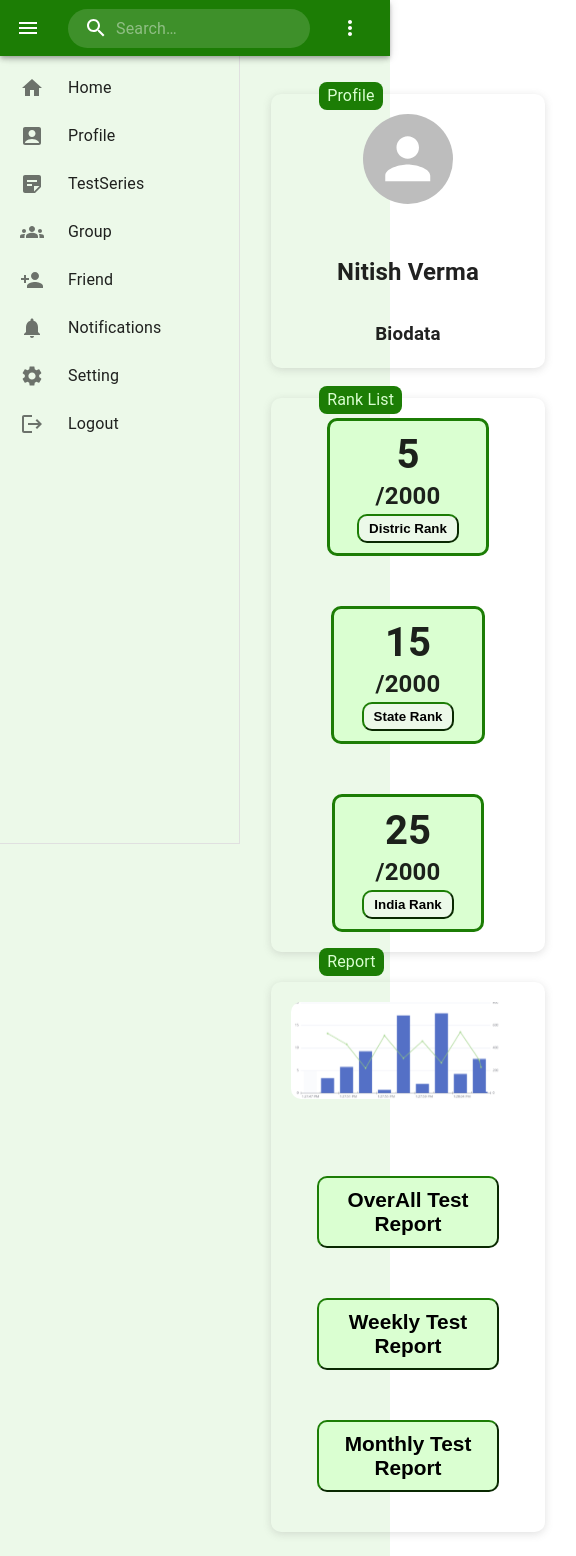
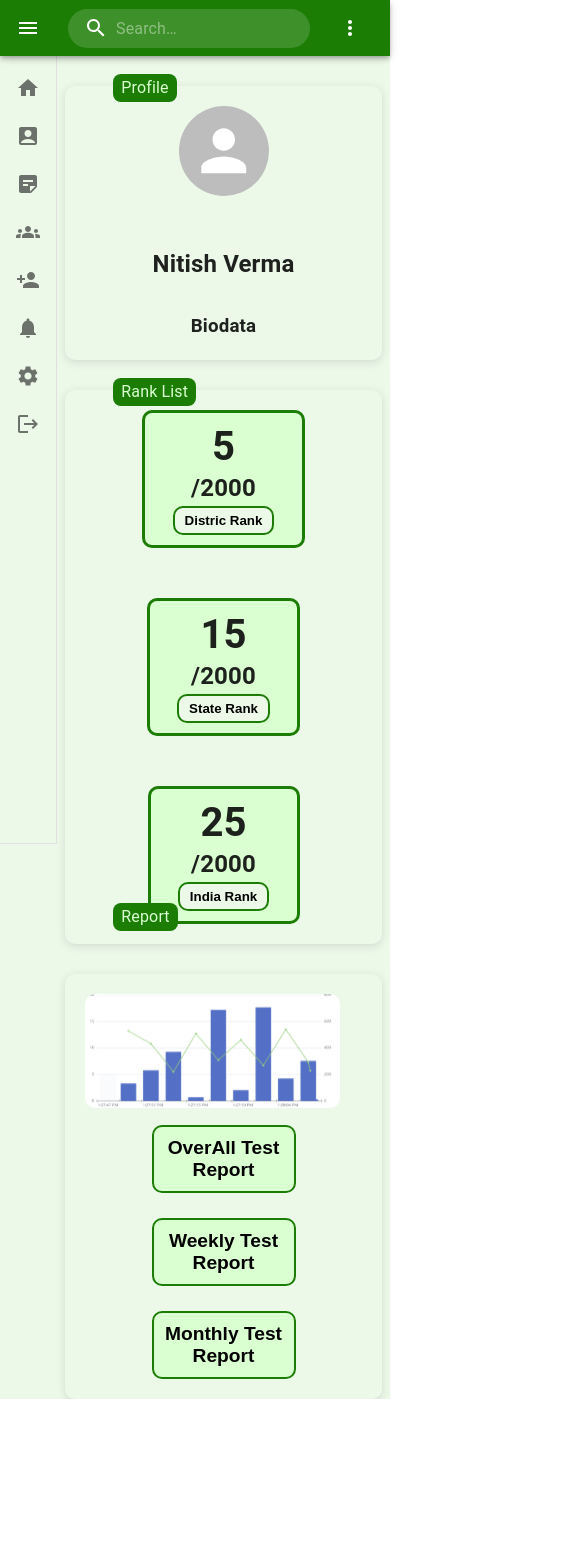
Before and after one commit to nitishVerma64/prep-iq, a React (Vite) app: page /profile in a window 390 px wide. Shown: the whole page, 576 px wide, since content can reach past the window. After the commit the page ends 1399 px from the top, so only its background shows below. Built offline with nearby package versions, Linux system fonts and the light colour scheme; a web font is replaced by a local one.

Commit message:
responsive-css

```diff
--- a/src/component/appStore.jsx
+++ b/src/component/appStore.jsx
@@ -2,7 +2,7 @@ import create from 'zustand';
 import {persist} from 'zustand/middleware';
 
 let appStore = (set) => ({
-    dopen:true,
+    dopen:false,
     updateOpen:(dopen) => set((state) => ({dopen:dopen})),
 });
 
--- a/src/component/pages/Profile.jsx
+++ b/src/component/pages/Profile.jsx
@@ -13,7 +13,7 @@ const Profile = () => {
         <Box height={70} sx={{backgroundColor:"var(--backGroundColor)"}}></Box>
         <Box sx={{display:'flex',minHeight:"100vh", backgroundColor:"var(--backGroundColor)"}}>
           <Sidenav/>
-          <Box component="main" sx={{flexGrow:1,p:3, display:"flex",flexDirection:"column"}}>
+          <Box component="main" sx={{flexGrow:1, paddingTop:2 , display:"flex",flexDirection:"column"}}>
             <div className="profile-main">
               <div className="profile-main-detail">
                   <div className="profile-main-img">
--- a/src/component/pages/Profile/profileCss.css
+++ b/src/component/pages/Profile/profileCss.css
@@ -7,7 +7,7 @@
     gap: 30px;
 }
 
-.profile-main-detail,.profile-main-rank-list,.profile-main-report,.profile-main-report-test-report-btn{
+.profile-main-detail,.profile-main-rank-list,.profile-main-report{
     display: flex;
     position: relative;
     gap: 50px;
@@ -21,10 +21,14 @@
 
 .profile-main-rank-list,.profile-main-report-test-report-btn{
     flex-wrap: wrap;
+
 }
 
 .profile-main-report-test-report-btn{
-    box-shadow: none;
+    display: flex;
+    position: relative;
+    justify-content: center;
+    gap: 25px;
 }
 
 .profile-main-heading{
@@ -50,17 +54,17 @@
 }
 
 .report-overlayer{
-    margin-top: -590px;
+    margin-top: -540px;
 }
 
 .test-report-btn{
     border-radius: 10px;
-    font-size: 1.8rem;
+    font-size: 1.5rem;
     font-weight: 600;
-    width: 13rem;
+    width: 10rem;
     padding: 10px;
     background-color: var(--clr-LightColor);
-    border-color:  var(--clr-DarkColor);
+    border:  2px solid var(--clr-DarkColor);
 }
 
 .test-report-btn:hover{
@@ -88,7 +92,12 @@
     }
 
     .test-report-btn{
-        font-size: 1.3rem;
+        font-size: 1.2rem;
+        width: 9rem;
+    }
+
+    .profile-main-report{
+        gap: 10px;
     }
 }
 
--- a/src/component/pages/TestSeries/LiveTest.jsx
+++ b/src/component/pages/TestSeries/LiveTest.jsx
@@ -6,14 +6,14 @@ const LiveTest = ({testName,duration,date,question,endTime}) => {
     <div className='test-main'>
         <div className="test-name">
             <h3>{testName} </h3>
-            <h4>End- {endTime}</h4>
+            <h4>End- <spant>{endTime}</spant></h4>
         </div>
         <div className="test-duration-question">
-            <h4>Duration: {duration}Hr</h4>
-            <h4>{question} Question</h4>
+            <h4>Duration: <spant>{duration} Hr</spant></h4>
+            <h4><spant>{question}</spant> Question</h4>
         </div>
         <div className="test-date-button">
-            <h4>Date-{date}</h4>
+            <h4>Date-<spant>{date} </spant></h4>
             <button className='btn'>Live</button>
         </div>
     </div>
--- a/src/component/pages/TestSeries/Test.css
+++ b/src/component/pages/TestSeries/Test.css
@@ -10,3 +10,21 @@
     background-color: var(--clr-LightColor);
     flex-wrap: wrap;
 }
+
+spant{
+    font-size: 0.9rem;
+    font-weight: 600;
+}
+
+@media screen and (max-width: 800px) {
+    .test-main{
+        margin: 1rem 1rem;
+    }
+}
+
+@media screen and (max-width: 500px) {
+    .test-main{
+        padding: 5px 5px;
+        margin: 1rem 0;
+    }
+}
--- a/src/component/pages/Testseries.jsx
+++ b/src/component/pages/Testseries.jsx
@@ -14,7 +14,7 @@ const Testseries = () => {
     <>
       <Navbar/>
         <Box height={70} sx={{backgroundColor:"#ECF9E9"}}></Box>
-        <Box sx={{display:'flex',backgroundColor:"#ECF9E9", minHeight:"100vh", ml:"2rem"}}>
+        <Box sx={{display:'flex',backgroundColor:"#ECF9E9", minHeight:"100vh"}}>
           <Sidenav/>
           <Box component="main" sx={{flexGrow:1,p:3}}>
             <h2>Live Test</h2>
--- a/src/index.css
+++ b/src/index.css
@@ -39,7 +39,7 @@ h1{
     width: fit-content;
     border-radius: 10px;
     background-color: var(--backGroundColor);
-    border-color:  var(--clr-DarkColor);
+    border: 2px solid var(--clr-DarkColor);
 }
 
 .btn:hover{
```
